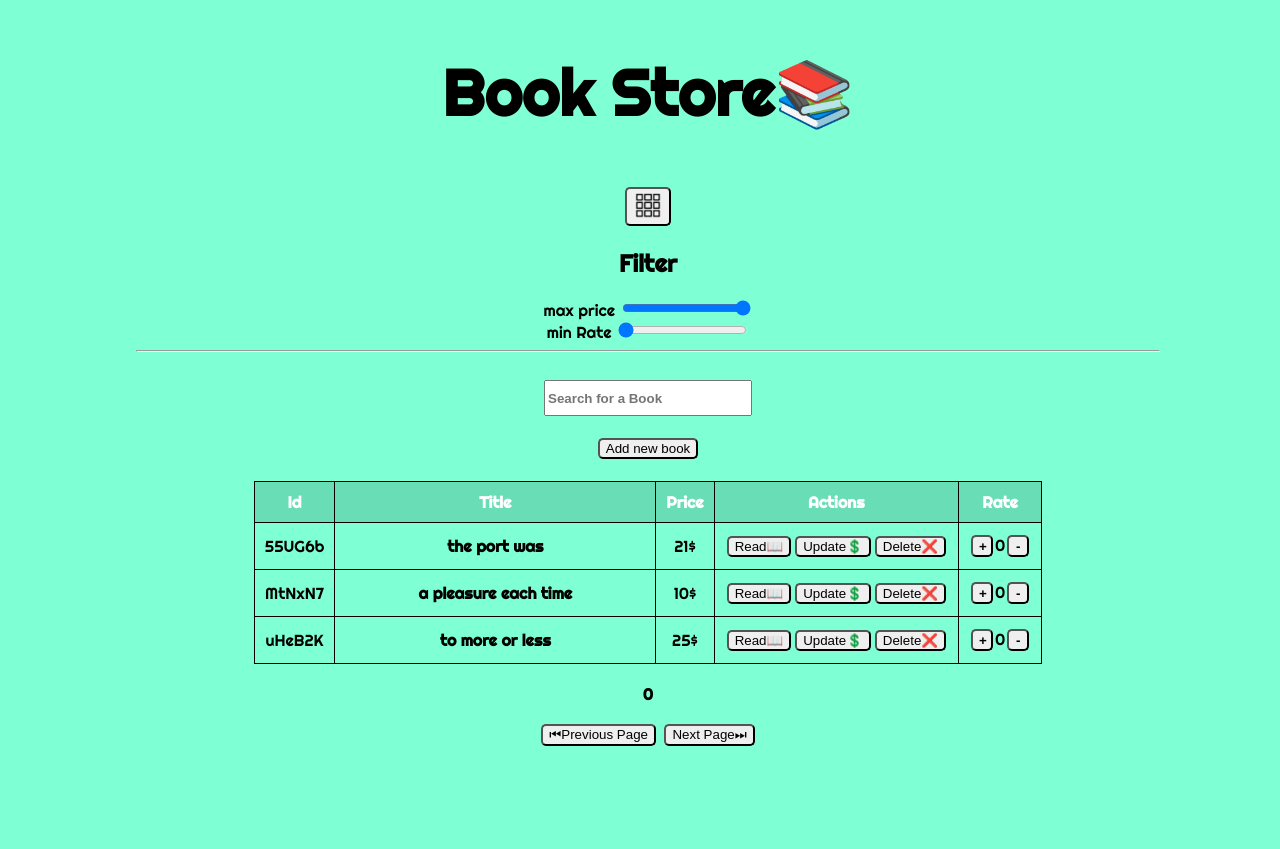
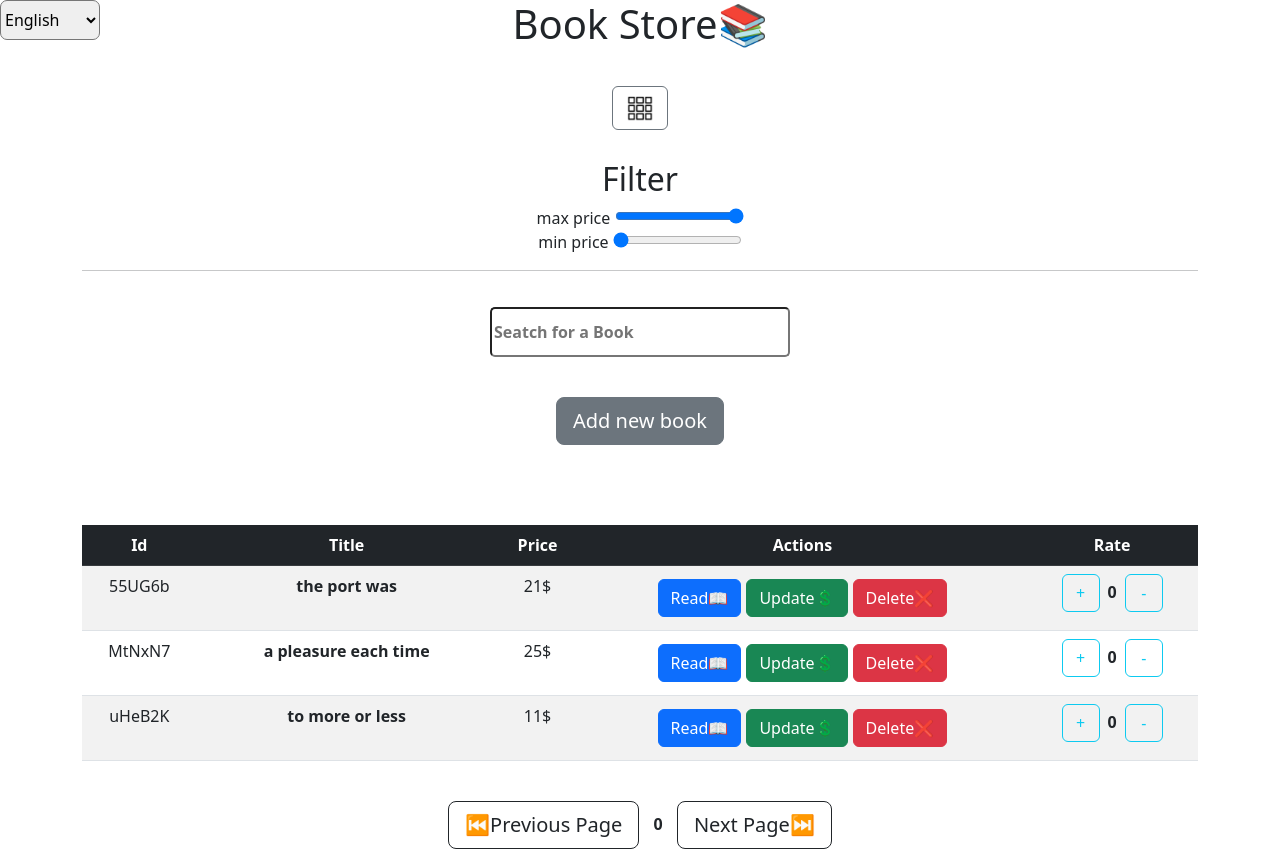
Before and after one commit to MatanAmzaleg/Book-Store, a plain HTML site: page index.html in a window 1280 px wide. Before the commit the page ends 800 px from the top, so only its background shows below. Drawn offline with nearby package versions, Linux system fonts and the light colour scheme.

Commit message:
Add files via upload

```diff
--- a/css/style.css
+++ b/css/style.css
@@ -1,6 +1,10 @@
 @import url('https://fonts.googleapis.com/css2?family=Righteous&display=swap');
 
 
+
+body.rtl{
+    direction: rtl;
+}
 
 html{
     font-family: 'Righteous', cursive;
@@ -10,7 +14,6 @@ body{
     height: 100%;
 }
 body{
-    background-color: aquamarine;
     font-family: 'Righteous', cursive;
 }
 
@@ -20,26 +23,25 @@ body{
     width: 80%;
 }
 
-h1{
-    font-size: 4rem;
+.btn-outline-info{
+    width: 38px;
+    height: 38px;
+}
+
+button{
+    margin: 5px;
 }
 
 table, td, th{
     margin: auto;
-    margin-top: 20px;
-    border-collapse:collapse;
-    border: 1px solid black;
-    padding: 10px;
+    margin-top: 80px;
 }
 
-table{
-    margin-bottom: 20px;
+.book-rate-span{
+font-weight: bolder;
+margin: 8px;
 }
 
-th{
-    background-color: rgb(105, 221, 182);
-    color: rgb(255, 255, 255);
-}
 
 .sidebar {
     text-align: center;
@@ -52,6 +54,7 @@ th{
     color: rgb(196, 174, 135);
     padding-top: 60px;
     transition: 0.5s;
+    overflow: hidden;
   }
 
   button{
@@ -59,7 +62,6 @@ th{
     margin: 2px;
   }
 
-  td:hover {background-color: #D6EEEE;}
 
 .next-page-btn{
     margin-top: 20px;
@@ -71,27 +73,22 @@ th{
 }
 
 .filter-text{
-    margin-bottom: 20px;
+    margin-bottom: 40px;
     margin-top: 20px;
-    height: 30px;
-    width: 200px;
+    height: 50px;
+    width: 300px;
     font-weight: bolder;
+    border-radius: 5px;
 
 }
 
 .page-number{
-    font-weight: bold;
+    font-weight: bolder;
+    margin: 10px;
 }
 
-button:hover{
-    background-color: rgb(76, 194, 154);
-    cursor: pointer;
-}
-
-.on-rate-btn{
-    height: 22px;
-    width: 22px;
-    font-weight: bold;
+.layout-btn{
+    margin: 30px;
 }
 
 .layout-btn img{
@@ -105,15 +102,40 @@ button:hover{
 }
 
 .card {
-    width: 250px;
+    width: 320px;
     height: 330px;
-    box-shadow: 0 4px 8px 0 rgba(0, 0, 0, 0.2);
     padding: 16px;
-    text-align: center;
-    background-color: #f1f1f1;
+    border-radius: 10px;
   }
 
   .card img{
-    width: 90px;
-    height: 90px;
+    width: 100px;
+    height: 100px;
+    margin: auto;
+    margin-top: 10px;
+
+    filter: drop-shadow(20px 10px 4px grey);
   }
+
+  .prev-page-btn , .next-page-btn{
+    width: 140px;
+  }
+
+  .btn-success{
+margin: 5px;
+  }
+
+  .trans-selector{
+    position: fixed;
+    top: 0;
+    left: 0;
+    width: 100px;
+    height: 40px;
+    border-radius: 7px;
+  }
+
+  .bolded-price{
+    font-size: 1.5rem;
+    font-weight: bolder;
+    margin-top: 10px;
+  }
--- a/index.html
+++ b/index.html
@@ -8,25 +8,33 @@
     <link rel="stylesheet" href="css/style.css">
     <link rel="preconnect" href="https://fonts.googleapis.com">
     <link rel="preconnect" href="https://fonts.gstatic.com" crossorigin>
+    <!-- CSS only -->
+    <link href="https://cdn.jsdelivr.net/npm/bootstrap@5.2.2/dist/css/bootstrap.min.css" rel="stylesheet"
+        integrity="sha384-Zenh87qX5JnK2Jl0vWa8Ck2rdkQ2Bzep5IDxbcnCeuOxjzrPF/et3URy9Bv1WTRi" crossorigin="anonymous">
     <!-- <link href="https://fonts.googleapis.com/css2?family=Righteous&display=swap" rel="stylesheet"> -->
     <title>Book store📚</title>
 </head>
 
 <body onload="onInit()">
     <section class="container">
-        <h1>Book Store📚</h1>
+        <h1 data-trans="main-title">Book Store📚</h1>
         <section class="car-filter">
-            <button class="layout-btn" onclick="onChangeLayout()"><img class="layout-img" src="img/grid.png"
+            <button class="btn btn-outline-secondary layout-btn" onclick="onChangeLayout()"><img class="layout-img" src="img/grid.png"
                     alt=""></button>
-            <h2>Filter</h2>
+            <br>
+            <select class="trans-selector" onchange="onSetLang(this.value)">
+                <option value="en">English</option>
+                <option value="he">עברית</option>
+            </select>
+            <h2 data-trans="filter">Filter</h2>
             <label>
-                max price
+                <span data-trans="max-price">max price</span>
                 <input type="range" min="0" max="40" value="40" class="filter-max-price"
                     onchange="this.title=this.value;onSetFilterBy({maxPrice: this.value})" />
             </label>
             <br>
             <label>
-                min Rate
+                <span data-trans="min-rate">min Rate</span>
                 <input type="range" min="0" max="10" value="0" class="filter-min-rate"
                     onchange="this.title=this.value;onSetFilterBy({minRate: this.value})" />
             </label>
@@ -36,29 +44,31 @@
         </section>
 
 
-
-        <input type="text" class="filter-text" name="myTxt" placeholder="Search for a Book"
+        <input data-trans="search-input" type="text" class="filter-text" name="myTxt" placeholder="Search for a Book"
             onkeyup="onSetFilterBy({text: this.value})">
         <br>
-        <button onclick="onAddBook()">Add new book</button>
-        <table>
-            <thead class="thead">
+        <button class="btn btn-secondary btn-lg" data-trans="add-new-book" onclick="onAddBook()">Add new book</button>
+        <table class="table table-hover table-striped">
+            <thead class="thead table-dark">
             </thead>
             <tbody class="table-body">
             </tbody>
         </table>
         <div class="cards-container">
         </div>
+        <br>
+        <button class=" btn btn-outline-dark btn-lg" onclick="onPageBtn('prev')" data-trans="prev-page">⏮Previous
+            Page</button>
         <span class="page-number">0</span>
-        <br>
-        <button class="prev-page-btn" onclick="onPageBtn('prev')">⏮Previous Page</button>
-        <button class="next-page-btn" onclick="onPageBtn('next')">Next Page⏭</button>
+        <button class=" btn btn-outline-dark btn-lg" onclick="onPageBtn('next')" data-trans="next-page">Next
+            Page⏭</button>
     </section>
 
+
     <aside class="sidebar">
-        <h2 class="book-title"></h2>
-        <h3 class="book-pricing"></h3>
-        <h4 class="book-rate"></h4>
+        <h2 class="book-subtitle"></h2>
+        <h3 data-trans="price"></h3>
+        <h4 data-trans="rate"></h4>
         <p>
             Lorem Ipsum is simply dummy text of the printing and typesetting industry. Lorem Ipsum has been the
             industry's standard dummy text ever since the 1500s, when an unknown printer took a galley of type and
@@ -72,6 +82,7 @@
 
 
     <script src="js/services/storage-service.js"></script>
+    <script src="js/services/i18n.service.js"></script>
     <script src="js/services/utils-service.js"></script>
     <script src="js/services/book-service.js"></script>
     <script src="js/book-controller.js"></script>
--- a/js/book-controller.js
+++ b/js/book-controller.js
@@ -1,10 +1,11 @@
 'use strict'
 
 function onInit() {
+    // doTrans()
     renderFilterByQueryStringParams()
     _createBooks()
     renderBooks()
-    if(gFilterBy.bookId){
+    if (gFilterBy.bookId) {
         onRead(gFilterBy.bookId)
     }
 }
@@ -13,35 +14,37 @@ function renderBooks() {
     var books = getBooksToDisplay()
     var strHTML = (gIsTableLayout) ? books.map(book => `
     <tr>
-    <td>${book.id}</td>
+    <td >${book.id}</td>
     <td class="book-name-td">${book.bookName}</td>
-    <td>${book.price}$</td>
-    <td><button onclick="onRead('${book.id}')">Read📖</button><button onclick="onUpdate('${book.id}')">Update💲</button><button onclick="onDelete('${book.id}')">Delete❌</button></td>
-    <td><button class="on-rate-btn" onclick="onRate('${book.id}', 1)">+</button>${book.rate}<button class="on-rate-btn" onclick="onRate('${book.id}' , -1)">-</button></td>
+    <td >${book.price}$</td>
+    <td><button class="btn btn-primary" data-trans="read" onclick="onRead('${book.id}')">Read📖</button><button class="btn btn-success" data-trans="update" onclick="onUpdate('${book.id}')">Update💲</button><button class="btn btn-danger" data-trans="delete" onclick="onDelete('${book.id}')">Delete❌</button></td>
+    <td><button class="btn btn-outline-info" onclick="onRate('${book.id}', 1)">+</button><span class="book-rate-span">${book.rate}</span><button class="btn btn-outline-info" onclick="onRate('${book.id}' , -1)">-</button></td>
 </tr>
     `) : books.map(book => `
-    <div class="card">
+    <div class="card border-dark mb-10">
     <h3>${book.bookName}</h3>
-    <img src="img/book${getRandomIntInclusive(1, 5)}.png" alt="">
-    <p>${book.price}$</p>
-    <p><button class="on-rate-btn" onclick="onRate('${book.id}', 1)">+</button>${book.rate}<button class="on-rate-btn" onclick="onRate('${book.id}' , -1)">-</button></p>
-    <button onclick="onRead('${book.id}')">Read📖</button><button onclick="onUpdate('${book.id}')">Update💲</button><button onclick="onDelete('${book.id}')">Delete❌</button>
+    <img src="${book.imgUrl}" alt="">
+    <p class="bolded-price">${book.price}$</p>
+    <p><button  class="btn btn-outline-info" onclick="onRate('${book.id}', 1)">+</button><span class="book-rate-span">${book.rate}</span><button class="btn btn-outline-info" onclick="onRate('${book.id}' , -1)">-</button></p>
+    <button class="btn btn-primary" data-trans="read" onclick="onRead('${book.id}')">Read📖</button><button class="btn btn-success" data-trans="update" onclick="onUpdate('${book.id}')">Update💲</button><button class="btn btn-danger" button data-trans="delete" onclick="onDelete('${book.id}')">Delete❌</button>
   </div>
   `)
 
     if (gIsTableLayout) {
         document.querySelector('.table-body').innerHTML = strHTML.join('')
         document.querySelector('.cards-container').innerHTML = ''
-        document.querySelector('.thead').innerHTML = ` <th>Id</th>
-      <th>Title</th>
-      <th>Price</th>
-      <th>Actions</th>
-      <th>Rate</th>`
+        document.querySelector('.thead').innerHTML = `
+        <th data-trans="id">Id</th>
+      <th data-trans="title">Title</th>
+      <th data-trans="price">Price</th>
+      <th data-trans="actions">Actions</th>
+      <th data-trans="rate">Rate</th>`
     } else {
         document.querySelector('.cards-container').innerHTML = strHTML.join('')
         document.querySelector('.table-body').innerHTML = ''
         document.querySelector('.thead').innerHTML = ''
     }
+    doTrans()
 }
 
 function onDelete(bookId) {
@@ -74,27 +77,54 @@ function getBookById(bookId) {
 // }
 
 function onRead(bookId) {
-    const book = getBookById(bookId)
+    var book = getBookById(bookId)
     document.querySelector(".sidebar").style.width = "30%";
-    document.querySelector('.book-title').innerText = book.bookName
-    document.querySelector('.book-pricing').innerText = 'pricing: ' + book.price + '$' // book.price
-    document.querySelector('.book-rate').innerText = 'Rate:' + book.rate
+    document.querySelector(".book-subtitle").innerText = book.bookName
+    document.querySelector("[data-trans='price']").innerText +=" " + book.price + '$'
+    console.log(document.querySelector("[data-trans='price']").innerText);
+    // document.querySelector(".book-rate").innerText = book.rate
     var filterBy = setBookFilter({ bookId })
     onSetFilterBy(filterBy)
+    console.log(filterBy);
+    var filterBy = getFilterBy()
+    const queryStringParams = `?maxPrice=${filterBy.maxPrice}&minRate=${filterBy.minRate}&text=${filterBy.text}&bookId=${filterBy.bookId}`
+    const newUrl = window.location.protocol + "//" + window.location.host + window.location.pathname + queryStringParams
+    window.history.pushState({ path: newUrl }, '', newUrl)
 
+}
+
+function onSetLang(lang) {
+    setLang(lang)
+    setDirection(lang)
+    doTrans()
+    var filterBy = setBookFilter({ lang })
+    onSetFilterBy(filterBy)
+    console.log(filterBy);
+    var filterBy = getFilterBy()
+    const queryStringParams = `?maxPrice=${filterBy.maxPrice}&minRate=${filterBy.minRate}&text=${filterBy.text}&bookId=${filterBy.bookId}&language=${filterBy.lang}`
+    const newUrl = window.location.protocol + "//" + window.location.host + window.location.pathname + queryStringParams
+    window.history.pushState({ path: newUrl }, '', newUrl)
+}
+
+function setDirection(lang) {
+    if (lang === 'he') document.body.classList.add('rtl')
+    else document.body.classList.remove('rtl')
 }
 
 function onSetFilterBy(filterBy) {
     filterBy = setBookFilter(filterBy)
     renderBooks()
-
-    const queryStringParams = `?maxPrice=${filterBy.maxPrice}&minRate=${filterBy.minRate}&text=${filterBy.text}&bookId=${filterBy.bookId}`
+    const queryStringParams = `?maxPrice=${filterBy.maxPrice}&minRate=${filterBy.minRate}&text=${filterBy.text}&bookId=${filterBy.bookId}&language=${filterBy.lang}`
     const newUrl = window.location.protocol + "//" + window.location.host + window.location.pathname + queryStringParams
     window.history.pushState({ path: newUrl }, '', newUrl)
+}
 
-}
 function closeNav() {
     document.querySelector(".sidebar").style.width = "0";
+    var filterBy = getFilterBy()
+    const queryStringParams = `?maxPrice=${filterBy.maxPrice}&minRate=${filterBy.minRate}&text=${filterBy.text}`
+    const newUrl = window.location.protocol + "//" + window.location.host + window.location.pathname + queryStringParams
+    window.history.pushState({ path: newUrl }, '', newUrl)
 }
 
 function onRate(bookId, diff) {
@@ -109,15 +139,16 @@ function renderFilterByQueryStringParams() {
         maxPrice: +queryStringParams.get('maxPrice') || 0,
         minRate: +queryStringParams.get('minRate') || 0,
         text: queryStringParams.get('text') || '',
-        bookId: queryStringParams.get('bookId') || ''
+        bookId: queryStringParams.get('bookId') || '',
+        lang: queryStringParams.get('language') || ''
     }
-    console.log(filterBy);
 
     if (!filterBy.maxPrice && !filterBy.minRate && !filterBy.text) return
 
     document.querySelector('.filter-max-price').value = filterBy.maxPrice
     document.querySelector('.filter-min-rate').value = filterBy.minRate
     document.querySelector('.filter-text').value = filterBy.text
+    document.querySelector('.trans-selector').value = filterBy.lang
     setBookFilter(filterBy)
 }
 
--- a/js/services/book-service.js
+++ b/js/services/book-service.js
@@ -108,9 +108,13 @@ function _createBook(bookName = makeTitle(), price = getRandomIntInclusive(7, 25
         id: makeId(),
         bookName: bookName,
         price: price,
-        imgUrl: `img/${bookName}.png`,
+        imgUrl: `img/book${getRandomIntInclusive(1, 5)}.png`,
         rate: rate
     }
+}
+
+function getFilterBy(){
+    return gFilterBy
 }
 
 function _saveBooksToStorage() {
--- /dev/null
+++ b/js/services/i18n.service.js
@@ -0,0 +1,96 @@
+const gTrans = {
+    'main-title': {
+        en: 'Book Store📚',
+        he: 'חנות ספרים📚'
+    },
+    'max-price': {
+        en: 'max price',
+        he: 'מחיר מקסימלי',
+    },
+    'min-rate': {
+        en: 'min price',
+        he: 'מחיר מינימלי',
+    },
+    'search-input': {
+        en: 'Seatch for a Book',
+        he: 'חפש ספר...'
+    },
+    'add-new-book': {
+        en: 'Add new book',
+        he: 'הוסף ספר חדש',
+    },
+    'prev-page': {
+        en: '⏮Previous Page',
+        he: '⏭לעמוד הקודם',
+    },
+    'next-page': {
+        en: 'Next Page⏭',
+        he: 'לעמוד הבא⏮',
+    },
+    'price': {
+        en: 'Price',
+        he: 'מחיר',
+    },
+    'title': {
+        en: 'Title',
+        he: 'כותרת',
+    },
+    'id': {
+        en: 'Id',
+        he: 'מ.ס.ד',
+    },
+    'filter': {
+        en: 'Filter',
+        he: 'סנן'
+    },
+    'read': {
+        en: 'Read📖',
+        he: 'קרא📖',
+    },
+    'update': {
+        en: 'Update💲',
+        he: 'עדכן💲',
+    },
+    'delete': {
+        en: 'Delete❌',
+        he: 'מחק❌',
+    },
+    'rate': {
+        en: 'Rate',
+        he: 'דרג',
+    },
+    'actions': {
+        en: 'Actions',
+        he: 'פעולות',
+    },
+}
+
+let gCurrLang = 'en'
+
+function getTrans(transKey) {
+    const transMap = gTrans[transKey]
+    if (!transMap) return 'UNKNOWN'
+
+    let trans = transMap[gCurrLang]
+    if (!trans) trans = transMap.en
+    return trans
+}
+
+function doTrans() {
+    const els = document.querySelectorAll('[data-trans]')
+    els.forEach(el => {
+        const transKey = el.dataset.trans
+        const trans = getTrans(transKey)
+        el.innerText = trans
+        if (el.placeholder) el.placeholder = trans
+    })
+    saveToStorage(STORAGE_KEY, gBooks)
+}
+
+function setLang(lang) {
+    gCurrLang = lang
+}
+
+function formatNum(num) {
+    return new Intl.NumberFormat(gCurrLang).format(num)
+}
```
